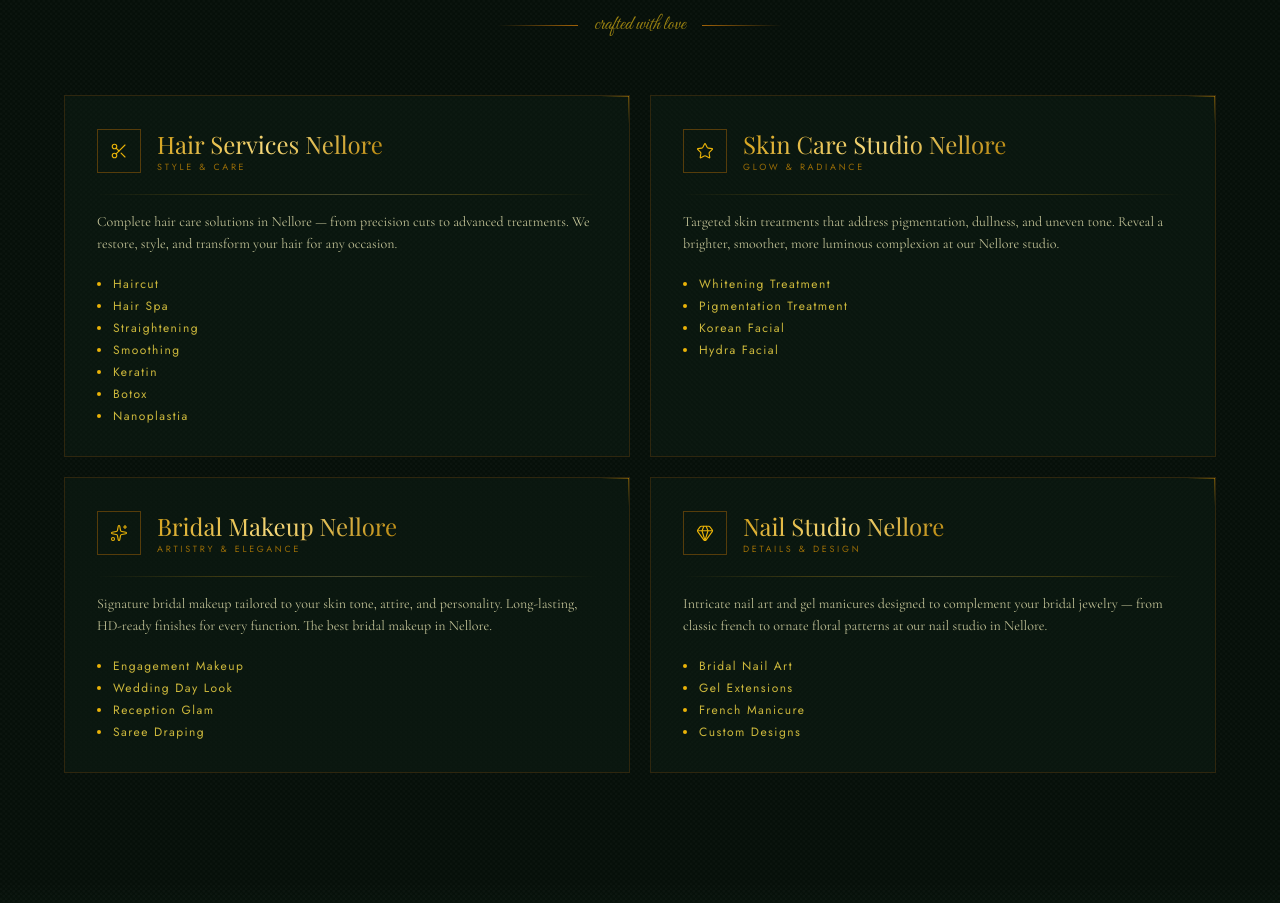
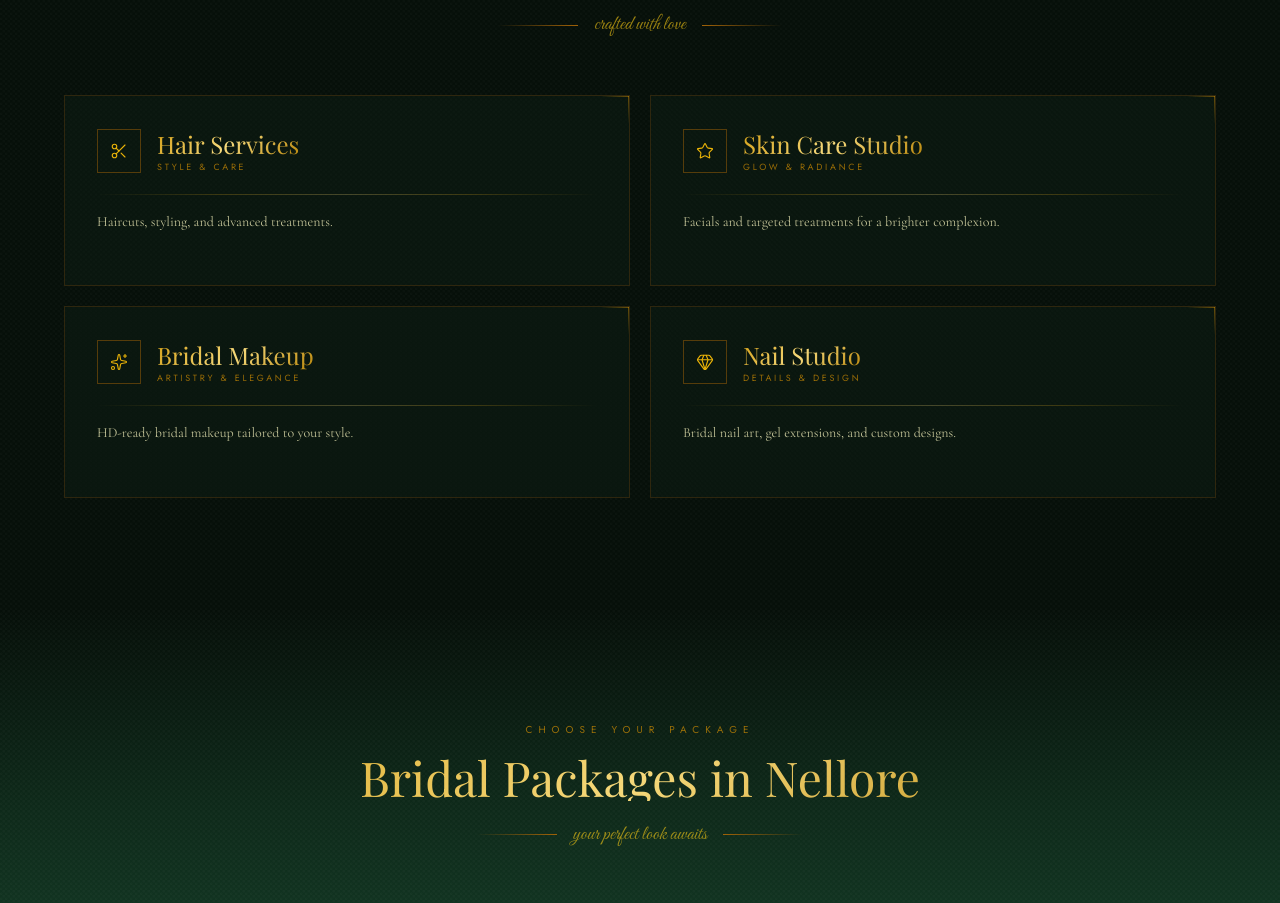
Before and after one commit to nandhan262006/deepabridal, a React (Vite) app: page / in a window 1280 px wide. Shown: the part 2560-3463 px from the top of the page. Built offline with nearby package versions, Linux system fonts and the light colour scheme; a web font is replaced by a local one.

Commit message:
Shorten service descriptions to one line each

```diff
--- a/src/components/Services.jsx
+++ b/src/components/Services.jsx
@@ -4,18 +4,14 @@ import { useRef } from "react";
 import { Scissors, Sparkles, Star, Gem } from "lucide-react";
 
 const services = [
-  { icon: Scissors, title: "Hair Services Nellore", subtitle: "Style & Care",
-    desc: "Complete hair care solutions in Nellore — from precision cuts to advanced treatments. We restore, style, and transform your hair for any occasion.",
-    items: ["Haircut","Hair Spa","Straightening","Smoothing","Keratin","Botox","Nanoplastia"] },
-  { icon: Star, title: "Skin Care Studio Nellore", subtitle: "Glow & Radiance",
-    desc: "Targeted skin treatments that address pigmentation, dullness, and uneven tone. Reveal a brighter, smoother, more luminous complexion at our Nellore studio.",
-    items: ["Whitening Treatment","Pigmentation Treatment","Korean Facial","Hydra Facial"] },
-  { icon: Sparkles, title: "Bridal Makeup Nellore", subtitle: "Artistry & Elegance",
-    desc: "Signature bridal makeup tailored to your skin tone, attire, and personality. Long-lasting, HD-ready finishes for every function. The best bridal makeup in Nellore.",
-    items: ["Engagement Makeup","Wedding Day Look","Reception Glam","Saree Draping"] },
-  { icon: Gem, title: "Nail Studio Nellore", subtitle: "Details & Design",
-    desc: "Intricate nail art and gel manicures designed to complement your bridal jewelry — from classic french to ornate floral patterns at our nail studio in Nellore.",
-    items: ["Bridal Nail Art","Gel Extensions","French Manicure","Custom Designs"] },
+  { icon: Scissors, title: "Hair Services", subtitle: "Style & Care",
+    desc: "Haircuts, styling, and advanced treatments." },
+  { icon: Star, title: "Skin Care Studio", subtitle: "Glow & Radiance",
+    desc: "Facials and targeted treatments for a brighter complexion." },
+  { icon: Sparkles, title: "Bridal Makeup", subtitle: "Artistry & Elegance",
+    desc: "HD-ready bridal makeup tailored to your style." },
+  { icon: Gem, title: "Nail Studio", subtitle: "Details & Design",
+    desc: "Bridal nail art, gel extensions, and custom designs." },
 ];
 
 function ServiceCard({ service, index }) {
@@ -49,14 +45,6 @@ function ServiceCard({ service, index }) {
         </div>
         <div className="divider-gold mb-4 opacity-25" />
         <p className="font-body text-sm text-yellow-100/75 leading-relaxed mb-5">{service.desc}</p>
-        <ul className="space-y-1.5">
-          {service.items.map(items=>(
-            <li key={items} className="flex items-center gap-3">
-              <span className="w-1 h-1 rounded-full bg-yellow-500 flex-shrink-0" />
-              <span className="font-sans text-xs tracking-[0.12em] text-yellow-300/80">{items}</span>
-            </li>
-          ))}
-        </ul>
       </div>
     </motion.div>
   );
```
